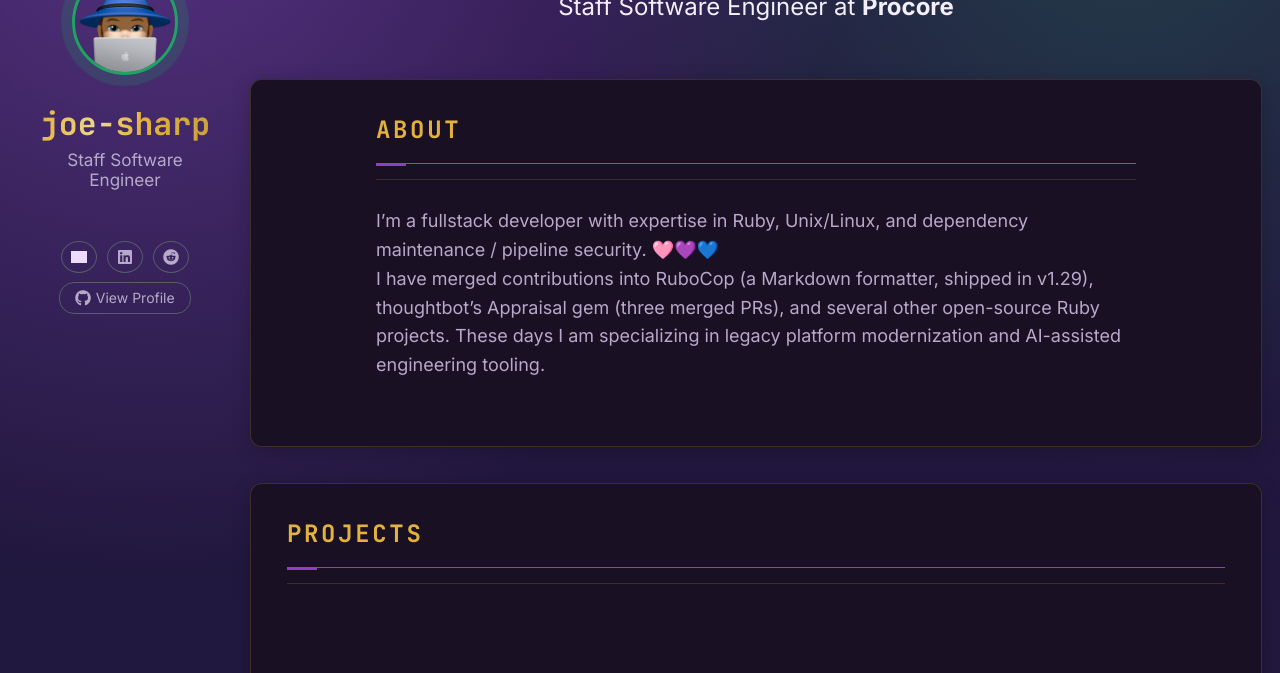
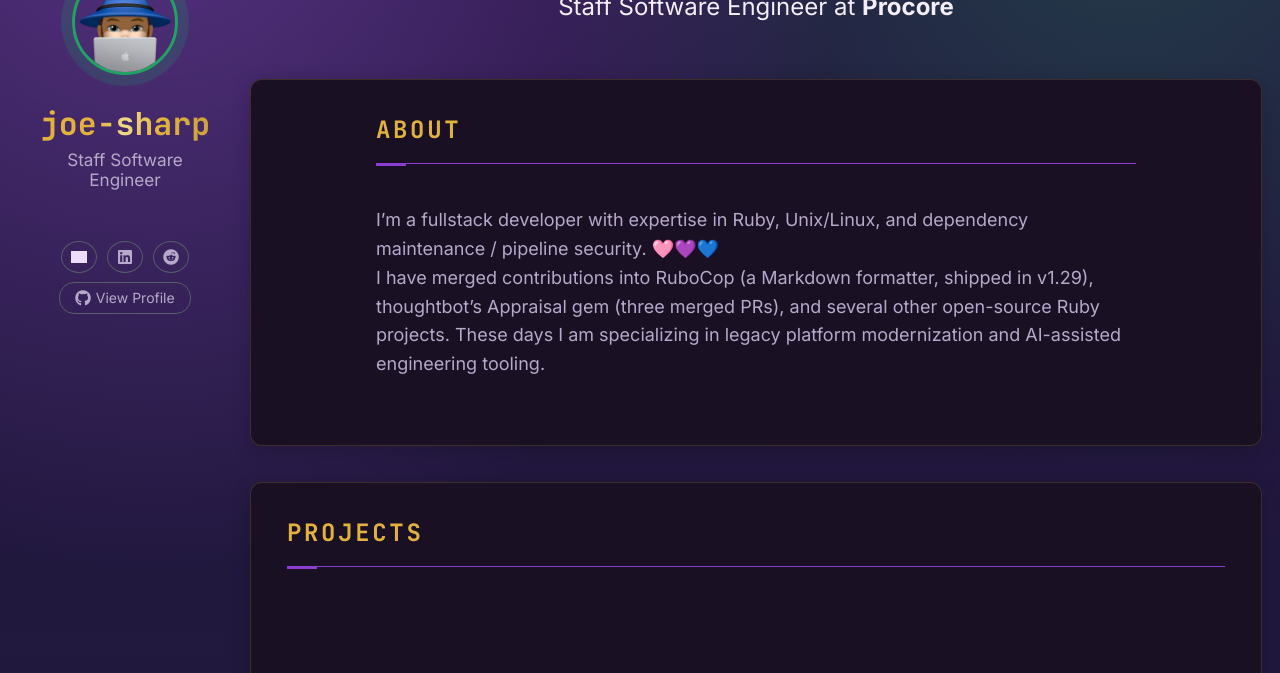
Before and after one commit to joe-sharp/joe-sharp.github.io, a Jekyll site: the page built from index.md, in a window 1280 px wide. Shown: the part 127-800 px from the top of the page. Built offline with Jekyll 4.4.1, drawn with Linux system fonts in a browser that asks for light colours; grey boxes are pictures that could not be loaded.

Commit message:
Share the gold title gradient and drop the extra title underline
Use one --gold-gradient for the sidebar and hero titles, and remove the
hairline border under the purple accent bar on section titles.

Co-Authored-By: Claude Sonnet 5.5 <noreply@anthropic.com>

```diff
--- a/assets/css/custom.css
+++ b/assets/css/custom.css
@@ -7,6 +7,7 @@
   --purple-dim: #5c2a8c;
   --green: #1fa262;
   --gold: #e3b23c;
+  --gold-gradient: linear-gradient(100deg, var(--gold) 0%, var(--gold) 35%, #f0d98a 50%, var(--gold) 70%, #caa23a 100%);
   --ink: #f3eef9;
   --ink-muted: #b6a9c9;
   --hairline: rgba(227, 178, 60, 0.18);
@@ -74,7 +75,7 @@ body {
   font-family: 'JetBrains Mono', 'Courier New', monospace !important;
   font-weight: 700;
   font-size: 1.75rem;
-  background: linear-gradient(100deg, var(--gold) 0%, #f0d98a 35%, var(--gold) 60%, #caa23a 100%);
+  background: var(--gold-gradient);
   -webkit-background-clip: text;
   background-clip: text;
   color: transparent !important;
@@ -143,7 +144,6 @@ body {
 .block-title.underline {
   font-family: 'JetBrains Mono', 'Courier New', monospace !important;
   color: var(--gold) !important;
-  border-bottom: 1px solid var(--hairline);
   padding-bottom: 0.75rem;
   margin-top: 0;
 }
@@ -234,7 +234,7 @@ body {
   line-height: 1.05 !important;
   margin: 0 0 0.75rem !important;
 
-  background: linear-gradient(100deg, var(--gold) 0%, var(--gold) 35%, #f0d98a 50%, var(--gold) 70%, #caa23a 100%) !important;
+  background: var(--gold-gradient) !important;
   -webkit-background-clip: text !important;
   -webkit-text-fill-color: transparent !important;
   background-clip: text !important;
@@ -261,13 +261,12 @@ body {
   display: inline-block;
 }
 
-/* 1. Fix the header alignment and underline style to match the About section */
+/* 1. Fix the header alignment to match the About section */
 .block h2:first-of-type,
 .block h3:first-of-type {
   font-family: 'JetBrains Mono', 'Courier New', monospace !important;
   color: var(--gold) !important;
   text-transform: uppercase;
-  border-bottom: 1px solid var(--hairline);
   padding-bottom: 0.75rem;
   margin-top: 0;
   margin-bottom: 1.5rem;
```
